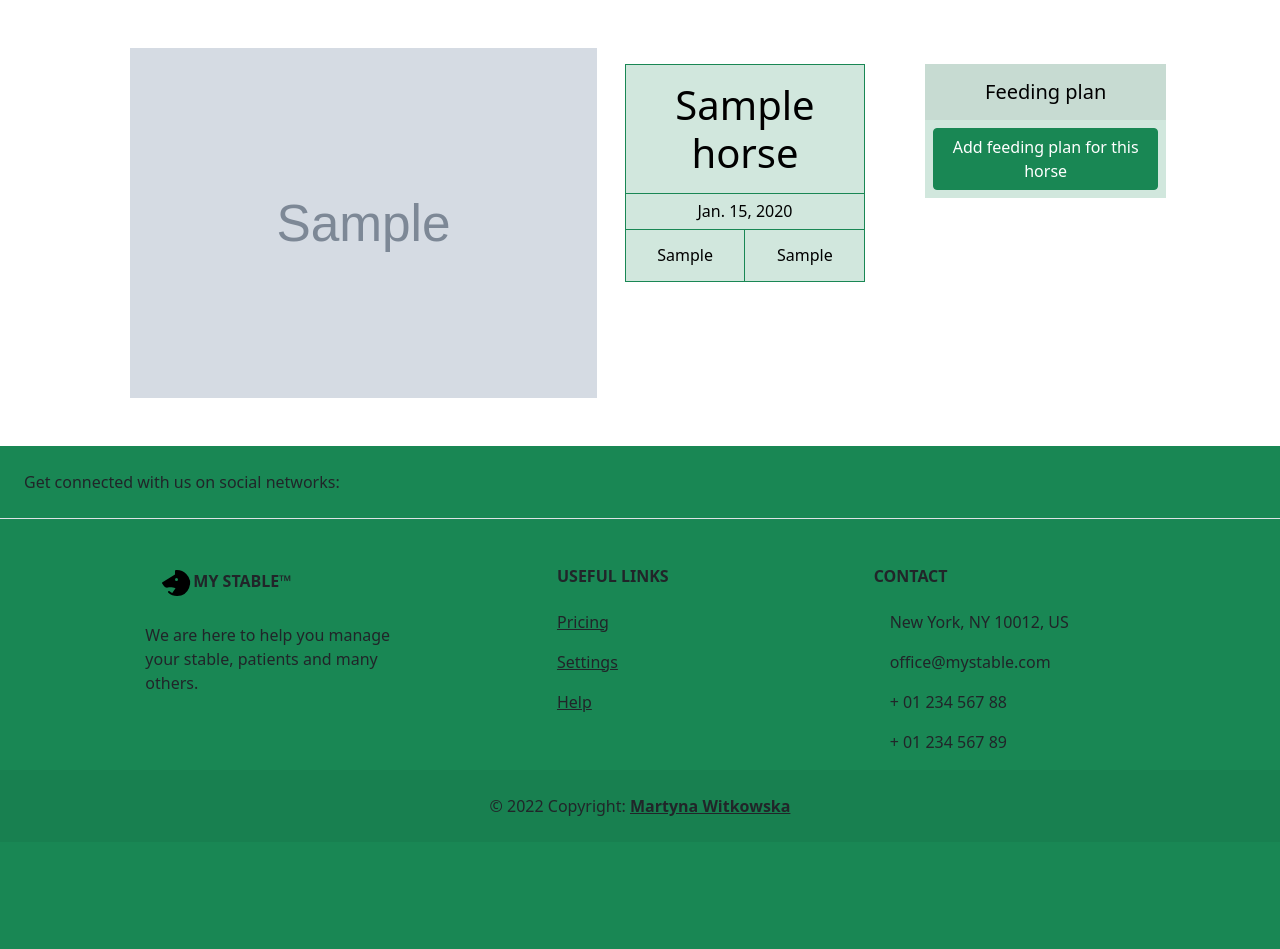
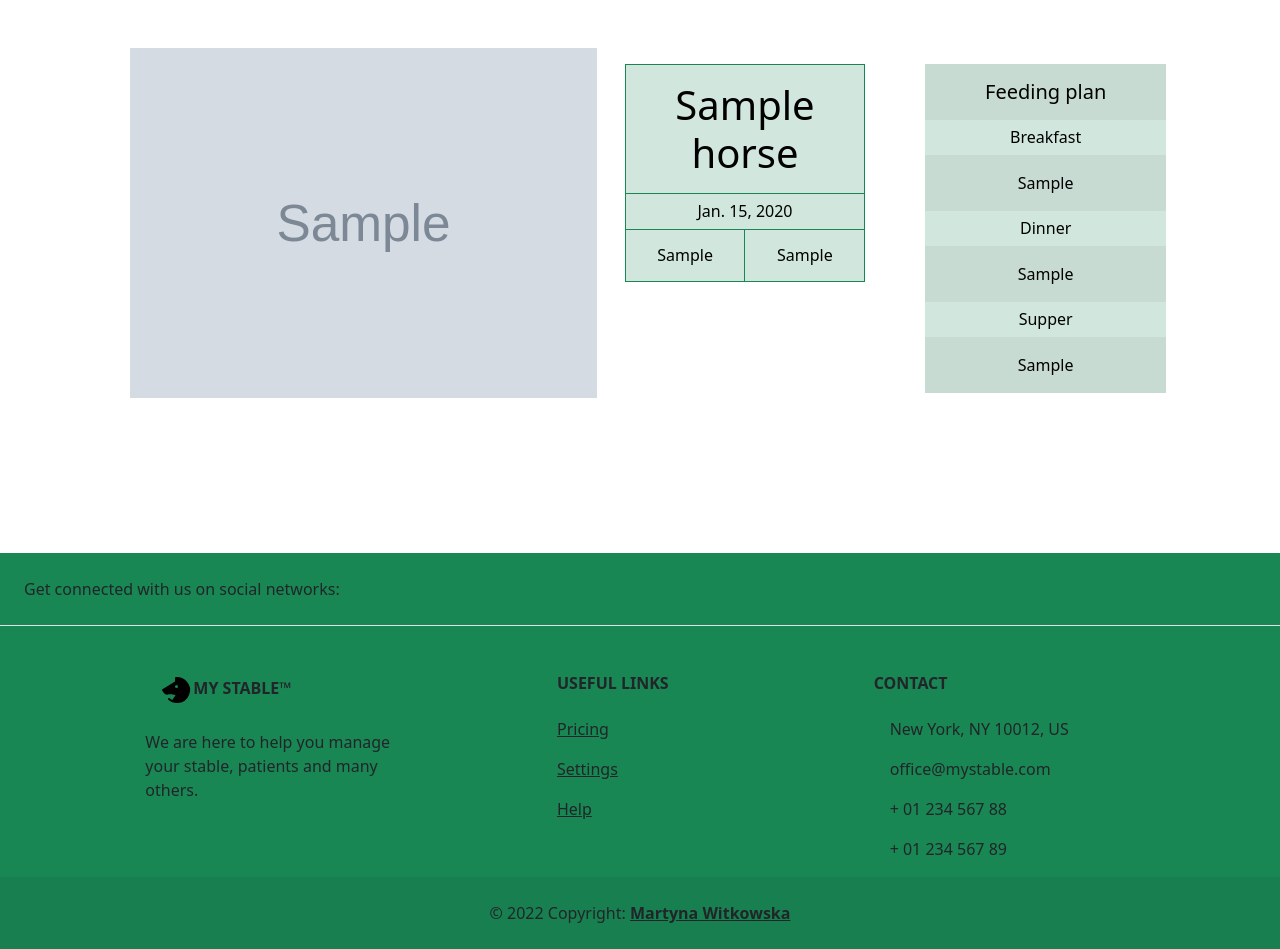
Before and after one commit to martynawitkowska/my_stable, a Django app: a page that uses horses/templates/horses/horse_detail.html in a window 1280 px wide. Shown: the part 59-1008 px from the top of the page. Before the commit the page ends 875 px from the top, so only its background shows below. Run offline with Django 4.2, Linux system fonts and the light colour scheme; tables that the repository leaves empty hold one stand-in row (values such as "Sample post"); grey boxes marked "Sample" are stand-in pictures; parts of the project's set-up code (start-up, migrations or seed data) failed here and were passed over; some libraries are stand-ins or nearby versions.

Commit message:
added training carousel to horse detail, it is generated in html, but not visible on page

```diff
--- a/config/urls.py
+++ b/config/urls.py
@@ -28,5 +28,6 @@ urlpatterns = [
 ]
 
 if settings.DEBUG:
+    urlpatterns += static(settings.STATIC_URL, document_root=settings.STATIC_ROOT)
     urlpatterns += static(settings.MEDIA_URL, document_root=settings.MEDIA_ROOT)
-    urlpatterns += [path('__debug__/', include('debug_toolbar.urls')),]
+    urlpatterns += [path('__debug__/', include('debug_toolbar.urls'))]
--- a/horses/templates/horses/horse_detail.html
+++ b/horses/templates/horses/horse_detail.html
@@ -7,11 +7,11 @@
 
 {% block container %}
     <div class="container justify-content-center">
-        <div class="row p-5">
-            <div class="col">
+    <section class="row p-5">
+        <section class="col">
             <img class="float-start image" src="{{ horse.picture.url }}" alt="Picture of {{ horse.name }}">
-            </div>
-        <div class="col me-3 p-3">
+        </section>
+        <section class="col me-3 p-3">
             <table class="table table-success table-bordered border-success">
                 <th class="p-3 h1 text-center" colspan="2">
                     {{ horse.name }}
@@ -21,7 +21,7 @@
                         {{ horse.birth_date }}
                     </td>
                 <tr>
-                    <td class="text-center p-3 h6" >
+                    <td class="text-center p-3 h6">
                         {{ horse.mother }}
                     </td>
                     <td class="text-center p-3 h6">
@@ -29,11 +29,17 @@
                     </td>
                 </tr>
             </table>
-        </div>
-        <div class="col">
+        </section>
+
+        <section class="col">
             <table class="m-3 p-5 text-center table table-borderless table-success table-striped">
                 <th class="p-3 h5">Feeding plan</th>
                 {% if feeding < 1 %}
+                    <tr class="m-5">
+                        <td><a href="{% url 'horses:add_meal' %}" class="btn btn-success">Add feeding plan for this
+                            horse</a></td>
+                    </tr>
+                {% else %}
                     <tr class="p-5 text-center">
                         <td class="h6">Breakfast</td>
                     </tr>
@@ -52,13 +58,47 @@
                     <tr class="p-2 text-center">
                         <td class="p-3">{{ feeding.supper }}</td>
                     </tr>
-            {% else %}
-                <tr class="m-5">
-                    <td><a href="{% url 'horses:add_meal' %}" class="btn btn-success">Add feeding plan for this horse</a></td>
-                </tr>
                 {% endif %}
             </table>
+        </section>
+    </section>
+    <section class="container">
+        <div class="row m-5">
+            <div class="carousel slide" data-bs-ride="carousel">
+                <div class="carousel-inner container">
+                    {% for training in trainings %}
+                        {% if forloop.first %}
+                            <div class="carousel-item active">
+
+                        {% else %}
+                            <div class="carousel-item">
+
+                        {% endif %}
+                    <div class="carousel-caption">
+
+                        <p>{{ training.weekday }}</p>
+                        <p>{{ training.description }}</p>
+                        <p>{{ training.trainer }}</p>
+                        <p>{{ training.raider }}</p>
+                        <p>{{ training.duration }}</p>
+                        <p>{{ training.hour }}</p>
+
+                    </div>
+                    </div>
+                    {% endfor %}
+                    <button class="carousel-control-prev" type="button" data-bs-target="#carouselExampleCaptions"
+                            data-bs-slide="prev">
+                        <span class="carousel-control-prev-icon" aria-hidden="true"></span>
+                        <span class="visually-hidden">Previous</span>
+                    </button>
+                    <button class="carousel-control-next" type="button" data-bs-target="#carouselExampleCaptions"
+                            data-bs-slide="next">
+                        <span class="carousel-control-next-icon" aria-hidden="true"></span>
+                        <span class="visually-hidden">Next</span>
+                    </button>
                     </div>
                 </div>
             </div>
+        </div>
+    </section>
 {% endblock %}
--- a/horses/views.py
+++ b/horses/views.py
@@ -1,5 +1,4 @@
 from django.contrib.auth.mixins import LoginRequiredMixin, PermissionRequiredMixin
-from django.forms import modelformset_factory, formset_factory
 from django.shortcuts import render, redirect
 from django.urls import reverse_lazy
 from django.contrib.auth.decorators import login_required, permission_required
@@ -86,8 +85,11 @@ class HorseDetailView(DetailView, LoginRequiredMixin):
         context = super(HorseDetailView, self).get_context_data(**kwargs)
         try:
             context['feeding'] = models.Feeding.objects.filter(horse=self.object).latest('date_created')
-        except models.Feeding.DoesNotExist:
+            horse_training = models.HorseTraining.objects.filter(horse=self.object).latest('id')
+            context['trainings'] = models.Training.objects.filter(horse=horse_training)
+        except models.Feeding.DoesNotExist or models.Training.objects.DoesNotExist:
             context['feeding'] = None
+            context['trainings'] = None
         return context
 
 
```
Lines whose indentation alone changed are shown as unchanged.
